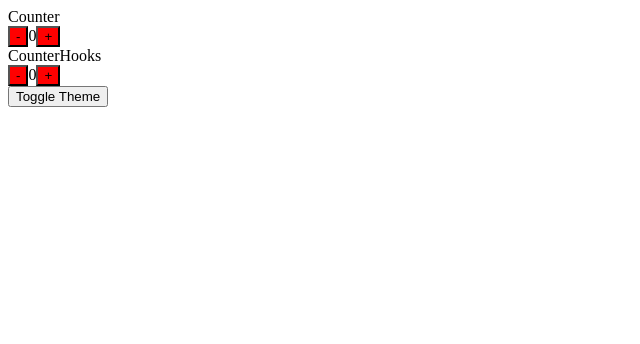
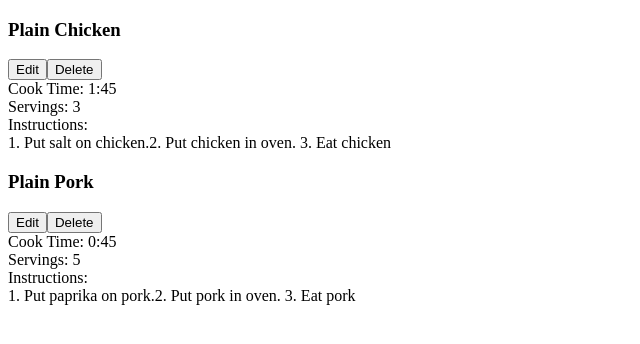
Before and after one commit to JoeCosentino/react-practice, a React (Create React App) app: page / in a window 1280 px wide. Shown: the top 344 px of the page, without its empty margins (0-640 px from the left). Built offline with nearby package versions, Linux system fonts and the light colour scheme.

Commit message:
changing project, added new components, building recipe app

```diff
--- a/src/App.js
+++ b/src/App.js
@@ -1,24 +1,28 @@
-import React, { useState } from "react";
-import Counter from './components/Counter'
-import CounterHooks from './components/CounterHooks'
-
-export const ThemeContext = React.createContext()
+import React from "react";
+import RecipeList from "./components/RecipeList";
 
 function App() {
 
-  const [ theme, setTheme ] = useState('red')
-
   return (
-    <ThemeContext.Provider value={{ backgroundColor: theme }}>
-      Counter
-      <Counter initialCount={0}></Counter>
-      CounterHooks
-      <CounterHooks initialCount={0}></CounterHooks>
-      <button onClick={() => setTheme(prevTheme => {
-        return prevTheme === 'red' ? 'blue' : 'red'})}
-      >Toggle Theme</button>
-    </ThemeContext.Provider>
+    <RecipeList recipes={sampleRecipes}/>
   )
 }
 
+const sampleRecipes = [
+  {
+    id: 1,
+    name: 'Plain Chicken',
+    servings: 3,
+    cookTime: '1:45',
+    instructions: '1. Put salt on chicken.2.\nPut chicken in oven.\n3. Eat chicken'
+  },
+  {
+    id: 2,
+    name: 'Plain Pork',
+    servings: 5,
+    cookTime: '0:45',
+    instructions: '1. Put paprika on pork.2.\n Put pork in oven.\n3. Eat pork'
+  }
+]
+
 export default App;
--- a/src/components/Counter.js
+++ /dev/null
@@ -1,33 +0,0 @@
-import React, { Component } from "react";
-import { ThemeContext } from '../App.js'
-
-export default class Counter extends Component {
-    constructor(props) {
-        super(props)
-
-        this.state = {
-            count: props.initialCount
-        }
-    }
-
-    render() {
-        return (
-        <ThemeContext.Consumer>
-            {style => (
-            <div>
-                <button style={style} onClick={() => this.changeCount(-1)}>-</button>
-                <span>{this.state.count}</span>
-                <button style={style} onClick={() => this.changeCount(+1)}>+</button>
-            </div>
-            )}
-
-        </ThemeContext.Consumer>
-        )
-    }
-
-    changeCount(amount) {
-        this.setState(prevState => {
-            return { count: prevState.count + amount}
-        })
-    }
-}
--- a/src/components/CounterHooks.js
+++ /dev/null
@@ -1,17 +0,0 @@
-import React, { useState, useContext } from "react";
-import { ThemeContext } from '../App'
-
-function CounterHooks({ initialCount }) {
-    const [count, setCount] = useState(initialCount)
-    const style = useContext(ThemeContext)
-
-    return (
-        <div>
-            <button style={style} onClick={() => setCount(prevCount => prevCount - 1)}>-</button>
-            <span>{count}</span>
-            <button  style={style} onClick={() => setCount(prevCount => prevCount + 1)}>+</button>
-        </div>
-    )
-}
-
-export default CounterHooks;
--- /dev/null
+++ b/src/components/Recipe.js
@@ -0,0 +1,38 @@
+import React from 'react';
+
+function Recipe(props) {
+    const {
+        name,
+        cookTime,
+        servings,
+        instructions
+    } = props
+
+    return (
+        <div>
+            <div>
+                <h3>{name}</h3>
+                <div>
+                    <button>Edit</button>
+                    <button>Delete</button>
+                </div>
+            </div>
+            <div>
+                <span>Cook Time:</span>
+                <span> {cookTime}</span>
+            </div>
+            <div>
+                <span>Servings:</span>
+                <span> {servings}</span>
+            </div>
+            <div>
+                <span>Instructions:</span>
+                <div>
+                    {instructions}
+                </div>
+            </div>
+        </div>
+    )
+}
+
+export default Recipe;
--- /dev/null
+++ b/src/components/RecipeList.js
@@ -0,0 +1,20 @@
+import React from 'react';
+import Recipe from './Recipe';
+
+function RecipeList({ recipes }) {
+    return (
+        <div>
+            {recipes.map(recipe => {
+                return (
+                    <Recipe
+                        key={recipe.id}
+                        {...recipe}
+                    />
+                )
+            })}
+        </div>
+
+    )
+}
+
+export default RecipeList;
```
